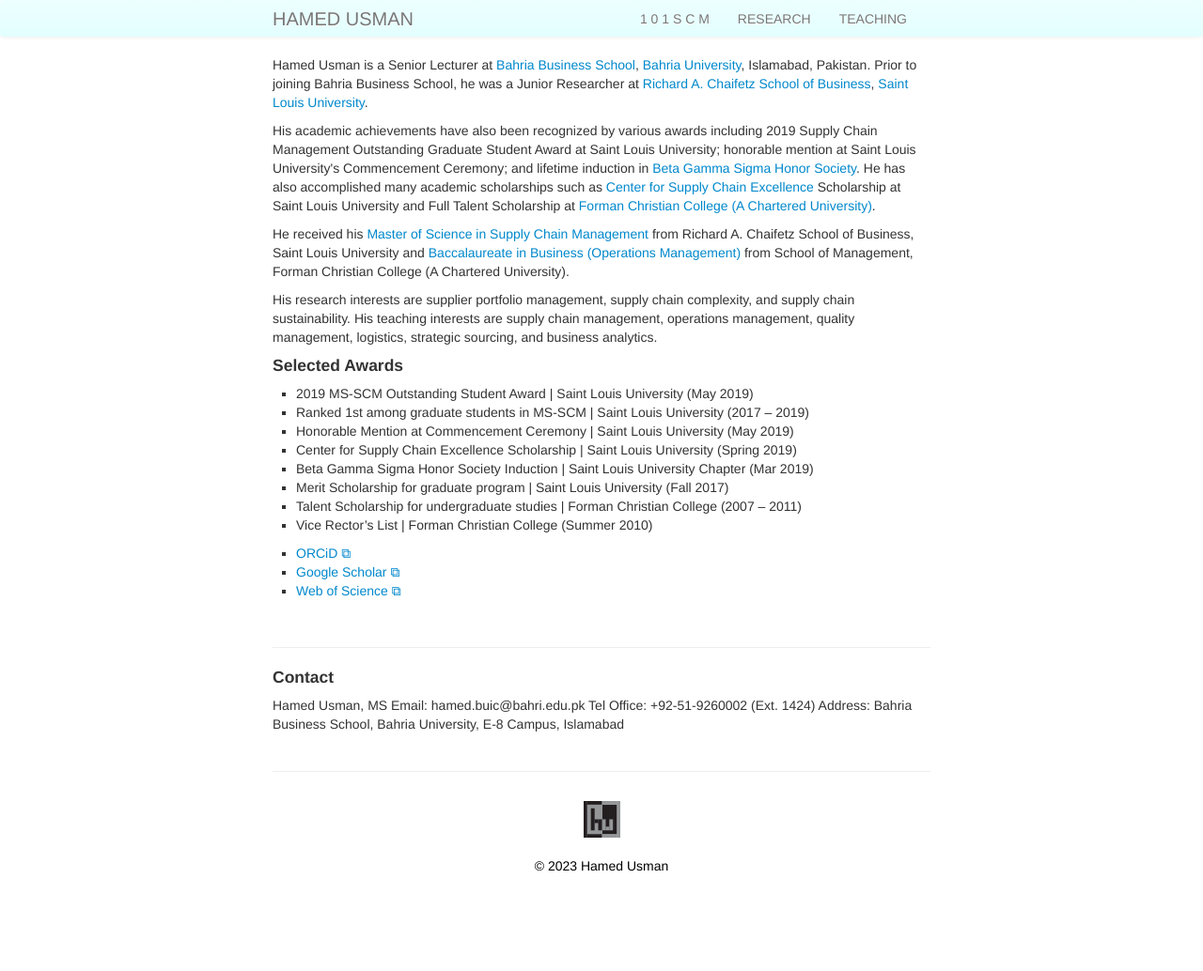
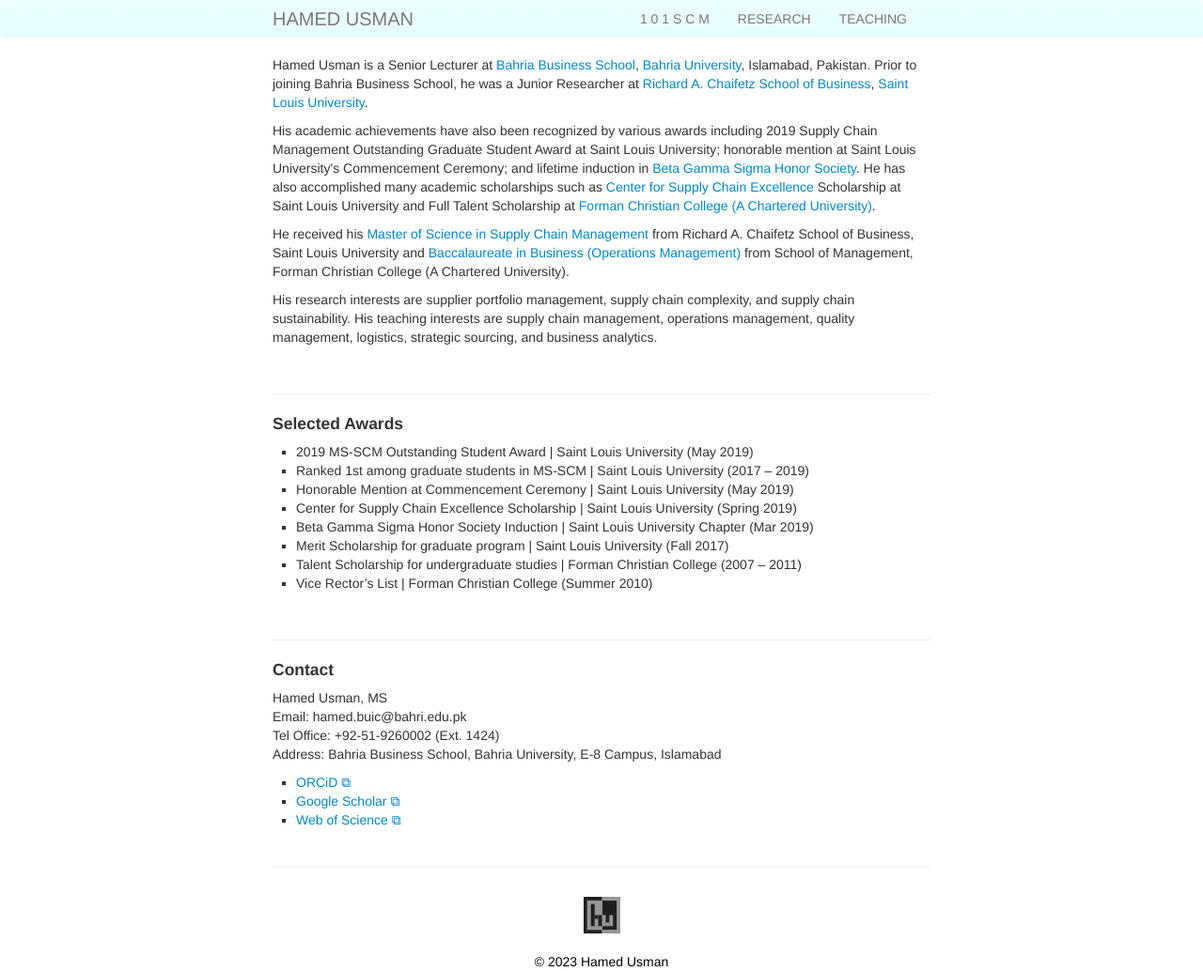
Before and after one commit to hamedusman/hamedusman.github.io, a Jekyll site: the page built from index.md, in a window 1280 px wide. Shown: the whole page at 94% size. Built offline with Jekyll 4.4.1, drawn with Linux system fonts in a browser that asks for light colours; before the commit the page ends 932 px from its top, so only the background shows below that.

Commit message:
Update index.md

```diff
--- a/index.md
+++ b/index.md
@@ -8,6 +8,11 @@
 <p>His academic achievements have also been recognized by various awards including 2019 Supply Chain Management Outstanding Graduate Student Award at Saint Louis University; honorable mention at Saint Louis University's Commencement Ceremony; and lifetime induction in <a href="https://www.betagammasigma.org">Beta Gamma Sigma Honor Society</a>. He has also accomplished many academic scholarships such as <a href="https://www.slu.edu/business/centers/supply-chain-excellence/index.php">Center for Supply Chain Excellence</a> Scholarship at Saint Louis University and Full Talent Scholarship at <a href="https://www.fccollege.edu.pk">Forman Christian College (A Chartered University)</a>.</p>
 <p>He received his <a href="https://www.slu.edu/business/graduate/supply-chain-management">Master of Science in Supply Chain Management</a> from Richard A. Chaifetz School of Business, Saint Louis University and <a href="https://www.fccollege.edu.pk/baccalaureate-in-business/">Baccalaureate in Business (Operations Management)</a> from School of Management, Forman Christian College (A Chartered University).</p>
 <p>His research interests are supplier portfolio management, supply chain complexity, and supply chain sustainability. His teaching interests are supply chain management, operations management, quality management, logistics, strategic sourcing, and business analytics.</p>
+
+
+<br/>
+
+---
 
 <h4>Selected Awards</h4>
 <ul>
@@ -21,18 +26,19 @@
 <li>Vice Rector’s List | Forman Christian College	(Summer 2010)</li>
 </ul>
 
-<ul>
-  <li><a href="https://orcid.org/0000-0003-3755-9345" target="_blank" rel="noopener noreferrer">ORCiD &#x29c9;</a></li>
-  <li><a href="https://scholar.google.com/citations?user=wVuB9pAAAAAJ" target="_blank" rel="noopener noreferrer">Google Scholar &#x29c9;</a></li>
-  <li><a href="https://www.webofscience.com/wos/author/record/HKO-5681-2023" target="_blank" rel="noopener noreferrer">Web of Science &#x29c9;</a></li>
-</ul>
 
 <br/>
 
 ---
 
 <h4>Contact</h4>
-Hamed Usman, MS
-Email: hamed.buic@bahri.edu.pk
-Tel Office: +92-51-9260002 (Ext. 1424)
-Address: Bahria Business School, Bahria University, E-8 Campus, Islamabad
+Hamed Usman, MS <br/>
+Email: hamed.buic@bahri.edu.pk <br/>
+Tel Office: +92-51-9260002 (Ext. 1424) <br/>
+Address: Bahria Business School, Bahria University, E-8 Campus, Islamabad <br/>
+
+<ul>
+  <li><a href="https://orcid.org/0000-0003-3755-9345" target="_blank" rel="noopener noreferrer">ORCiD &#x29c9;</a></li>
+  <li><a href="https://scholar.google.com/citations?user=wVuB9pAAAAAJ" target="_blank" rel="noopener noreferrer">Google Scholar &#x29c9;</a></li>
+  <li><a href="https://www.webofscience.com/wos/author/record/HKO-5681-2023" target="_blank" rel="noopener noreferrer">Web of Science &#x29c9;</a></li>
+</ul>
```
